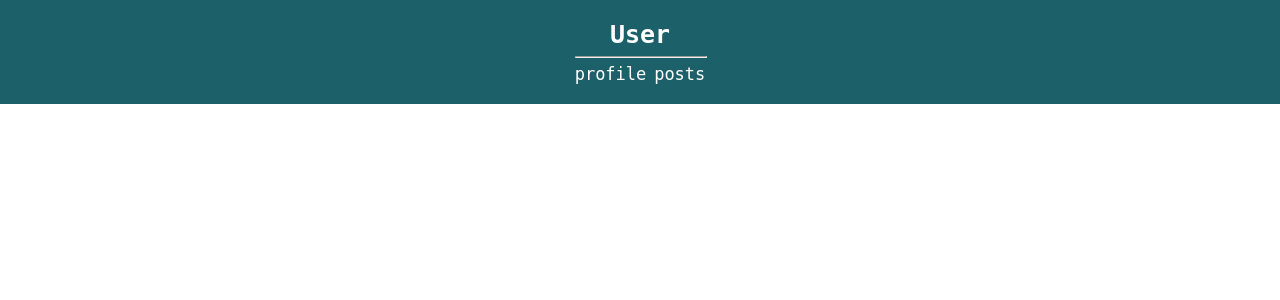
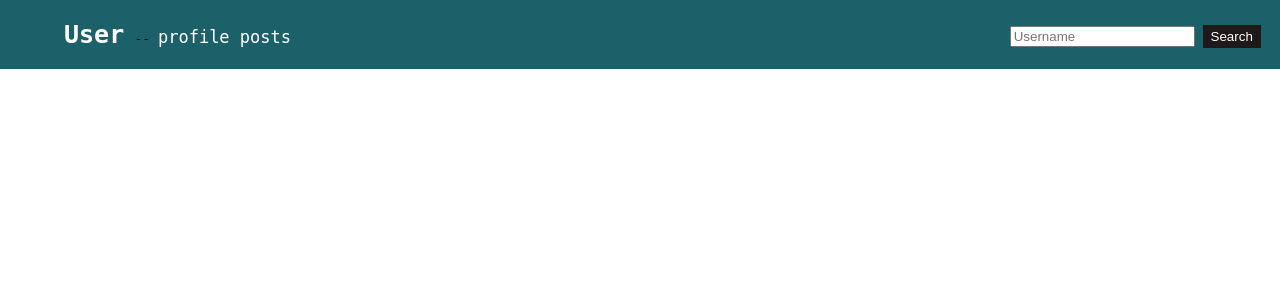
Before and after one commit to richardwsnyder/CSC724, a Django app: template playground/http_server/templates/base.html in a window 1280 px wide. Shown: the top 300 px of the page. Run offline with Django 3.2, Linux system fonts and the light colour scheme; the template is opened without the code that fills it: most values are stand-ins (such as "Sample title", 1, 10 or a date in 2020); parts of the project's set-up code (start-up, migrations or seed data) failed here and were passed over.

Commit message:
Add a search bar and fix some routes

```diff
--- a/playground/http_server/http_server/urls.py
+++ b/playground/http_server/http_server/urls.py
@@ -27,5 +27,6 @@ urlpatterns = [
     path('api/posts', views.api_get_posts),
     path('api/profile', views.api_get_profile),
     path('api/user/<slug:username>', views.api_get_user),
+    path('search_user', views.search_user),
     path('admin/', admin.site.urls),
 ]
--- a/playground/http_server/templates/base.html
+++ b/playground/http_server/templates/base.html
@@ -5,26 +5,30 @@
     <head>
       <meta charset="utf-8">
       <link rel="stylesheet" type="text/css" href="{% static 'navbar.css' %}">
+
     </head>
 
     <!--- Navigation Bar --->
     <div class="top bar">
       <div class="topnav">
-	<div style="display: inline-block;">
+	<div class="menu">
 	  <a href="/">
-	    <b style="text-align:center; width:100%; display:inline-block; font-size:25px">{{ fullname }}</b>
-	    <br>
+	    <b style="font-size:25px">{{ fullname }}</b>
 	  </a>
-	  <hr style="width: 100%">
-	  <div style="text-align:center; display:inline-block; width:100%;">
-	    <a href="/">profile</a>
-	    <a href="/posts">posts</a>
-	  </div>
+	  --
+	  <a href="/"> profile </a>
+	  <a href="/posts"> posts </a>
+	</div>
+
+	<div class="searchbar" >
+	  <form action="/search_user" style="float: right" method="post">
+	    {% csrf_token %}
+	    <input class="searchfield" name="username" id="username" type="text" placeholder="Username">
+	    <input type="submit" value="Search">
+	  </form>
 	</div>
       </div>
     </div>
-
-    <br>
 
     <div class="middle" style="padding-top: 50px">
       <div class="main">
--- a/playground/http_server/user_profile/forms.py
+++ b/playground/http_server/user_profile/forms.py
@@ -2,3 +2,6 @@ from django import forms
 
 class NewPostForm(forms.Form):
     text = forms.CharField(label='text', max_length=256)
+
+class SearchUserForm(forms.Form):
+    username = forms.CharField(label='username', max_length=256)
--- a/playground/http_server/user_profile/static/navbar.css
+++ b/playground/http_server/user_profile/static/navbar.css
@@ -8,11 +8,36 @@
 /* Add a black background color to the top navigation */
 .topnav {
     margin: 0 auto;
-    width: 20%; /* Full width */
+    width: 90%; /* Full width */
     font-family: monospace;
     padding-top: 20px;
     padding-bottom: 20px;
-    text-align: center;
+}
+
+.menu {
+    display: inline-block;
+    float: left;
+    width: 65%;
+    top: 50%;
+    padding-bottom: 20px;
+}
+
+.searchbar {
+    display: inline-block;
+    padding-bottom: 20px;
+    float: right;
+    width: 35%;
+    position: absolute;
+    top: 36%;
+}
+
+input[type=button], input[type=submit], input[type=reset] {
+  background-color: #201919;
+  border: none;
+  color: white;
+  padding: 4px 8px;
+  text-decoration: none;
+  cursor: pointer;
 }
 
 .top {
```
Also changed, not shown: playground/http_server/user_profile/views.py (+6 -1 lines).
